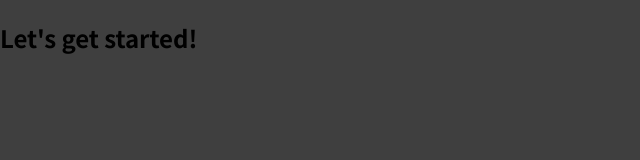
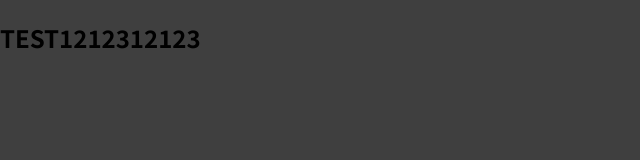
Before and after one commit to popovskyy/react, a JavaScript app: page / in a window 1280 px wide. Shown: the top 160 px of the page, without its empty margins (0-640 px from the left). Built offline with nearby package versions, Linux system fonts and the light colour scheme.

Commit message:
build commit-2

```diff
--- a/src/App.js
+++ b/src/App.js
@@ -1,7 +1,7 @@
 function App() {
   return (
     <div>
-      <h2>Let's get started!</h2>
+      <h2>TEST1212312123</h2>
     </div>
   );
 }
```
Also changed, not shown: 6 other files (tests, documents, lock files or other folders).
